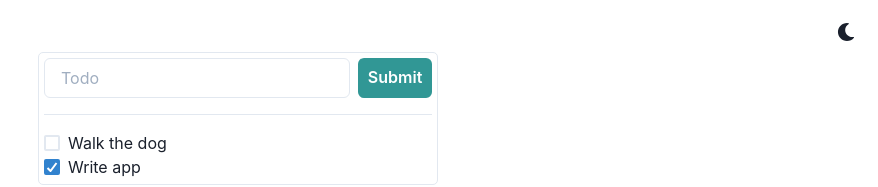
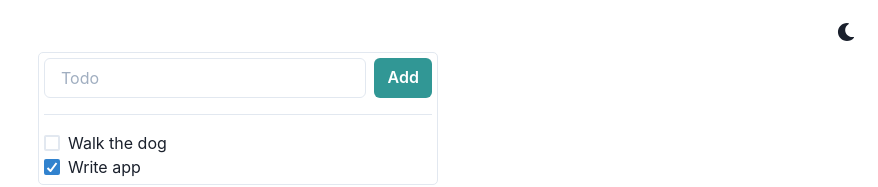
Before and after one commit to MA-Ahmad/todoapp-react, a React (Create React App) app: page / in a window 1280 px wide. Shown: the top 187 px of the page, without its empty margins (402-1280 px from the left). Built offline with nearby package versions, Linux system fonts and the light colour scheme.

Commit message:
create todo

```diff
--- a/src/AddTodoForm.tsx
+++ b/src/AddTodoForm.tsx
@@ -1,13 +1,33 @@
-import React from "react";
+import React, { useState } from "react";
 import { Button, FormControl, FormLabel, Input, Flex } from "@chakra-ui/react";
 
-export const AddTodoForm: React.FC = () => {
+interface Props {
+  addTodo: AddTodo;
+}
+
+export const AddTodoForm: React.FC<Props> = ({ addTodo }) => {
+  const [text, setText] = useState("");
   return (
     <FormControl id="first-name" isRequired>
       <Flex>
-        <Input placeholder="Todo" />
-        <Button ml={2} colorScheme="teal" type="submit">
-          Submit
+        <Input
+          placeholder="Todo"
+          value={text}
+          onChange={e => {
+            setText(e.target.value);
+          }}
+        />
+        <Button
+          ml={2}
+          colorScheme="teal"
+          type="submit"
+          onClick={e => {
+            e.preventDefault();
+            addTodo(text);
+            setText("");
+          }}
+        >
+          Add
         </Button>
       </Flex>
     </FormControl>
--- a/src/App.tsx
+++ b/src/App.tsx
@@ -32,17 +32,23 @@
   const [todos, setTodos] = useState(initialTodos);
 
   // const toggleTodo = (selectedTodo: Todo) => {
-  const toggleTodo: ToggleTodo = (selectedTodo) => {
+  const toggleTodo: ToggleTodo = selectedTodo => {
     const newTodos = todos.map(todo => {
       if (todo === selectedTodo) {
         return {
           ...todo,
-          complete: !todo.complete,
+          complete: !todo.complete
         };
       }
       return todo;
     });
+    console.log(newTodos)
     setTodos(newTodos);
+  };
+
+  const addTodo: AddTodo = (text: string) => {
+    const newTodo = { text, complete: false };
+    setTodos([...todos, newTodo]);
   };
 
   return (
@@ -62,7 +68,7 @@
               borderRadius="5px"
             >
               {/* <TodoListItem todo={todos[0]} toggleTodo={toggleTodo} /> */}
-              <AddTodoForm />
+              <AddTodoForm addTodo={addTodo} />
               <TodoList todos={todos} toggleTodo={toggleTodo} />
             </VStack>
           </Flex>
--- a/src/types.d.ts
+++ b/src/types.d.ts
@@ -4,3 +4,5 @@
 };
 
 type ToggleTodo = (selectedTodo: Todo) => void;
+
+type AddTodo = (text: string) => void;
```
